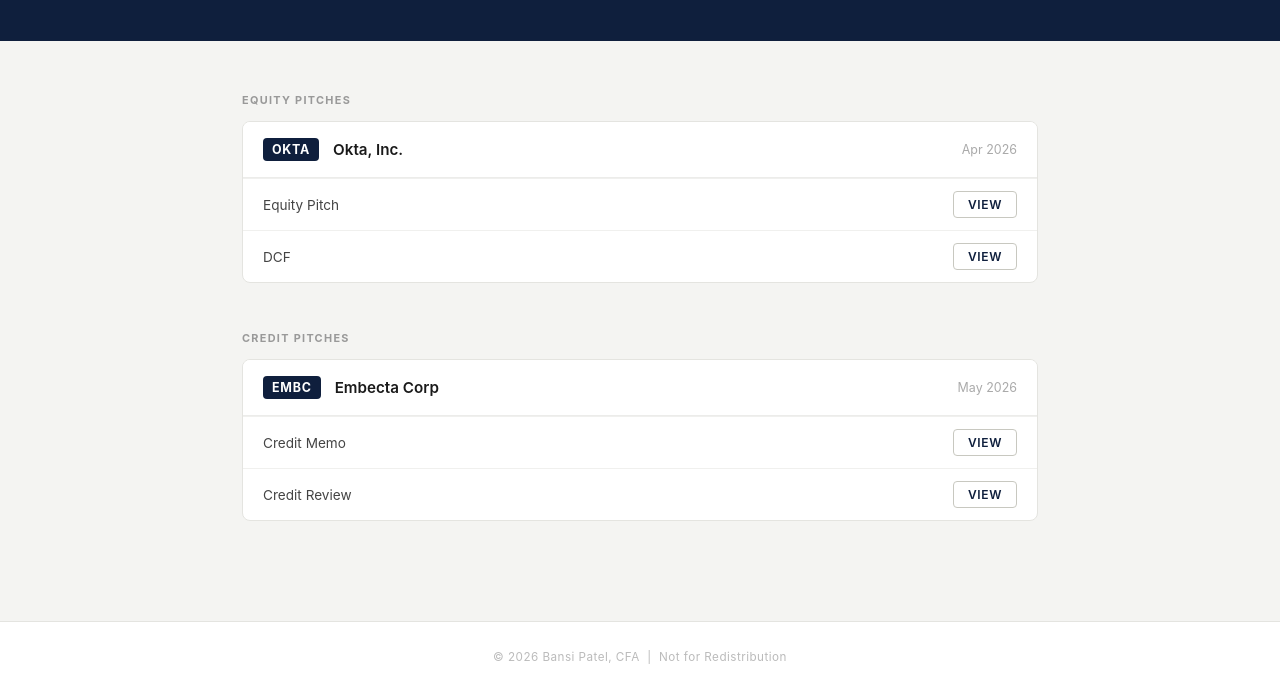
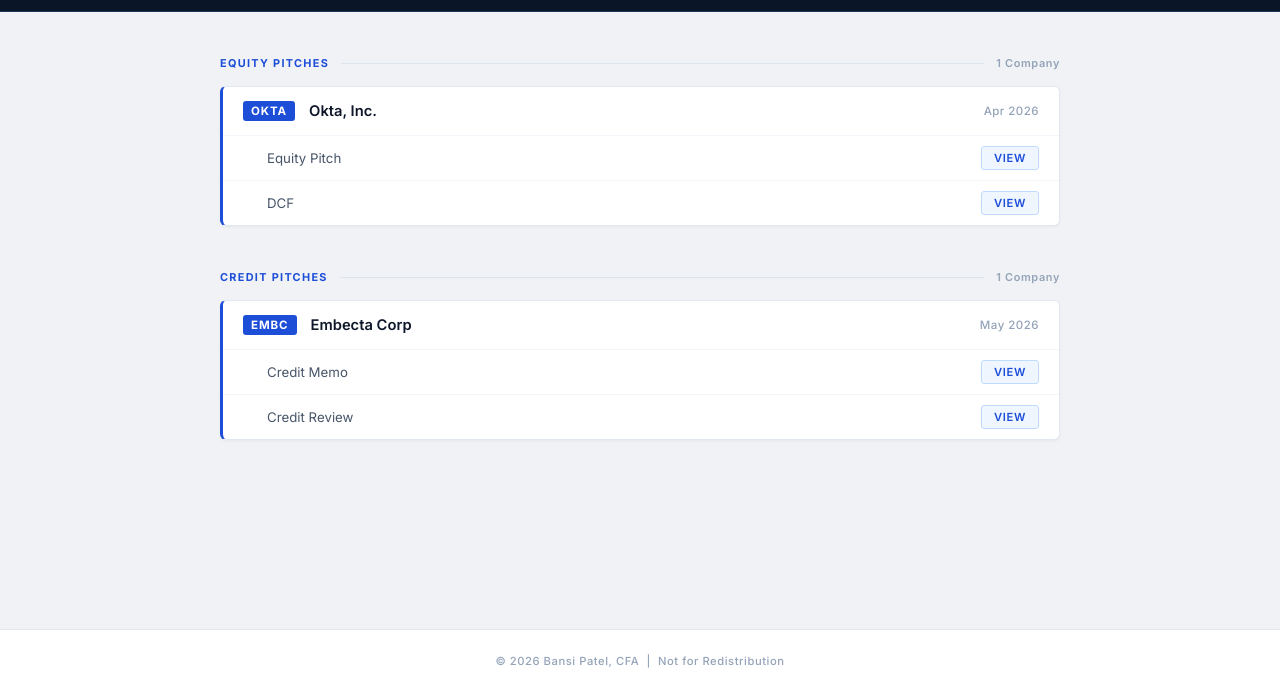
Before and after one commit to bansipatel/investment-research, a plain HTML site: page index.html in a window 1280 px wide. Shown: the part 108-800 px from the top of the page. Drawn offline with Linux system fonts and the light colour scheme.

Commit message:
Redesign: modern financial aesthetic (Option C)

```diff
--- a/index.html
+++ b/index.html
@@ -4,170 +4,228 @@
   <meta charset="UTF-8" />
   <meta name="viewport" content="width=device-width, initial-scale=1.0" />
   <title>Bansi Patel, CFA — Investment Research</title>
+  <link href="https://fonts.googleapis.com/css2?family=Inter:wght@400;500;600;700&display=swap" rel="stylesheet" />
   <style>
     *, *::before, *::after { box-sizing: border-box; margin: 0; padding: 0; }
 
     body {
-      font-family: -apple-system, BlinkMacSystemFont, "Segoe UI", Helvetica, Arial, sans-serif;
-      background: #f4f4f2;
-      color: #1a1a1a;
+      font-family: "Inter", -apple-system, BlinkMacSystemFont, sans-serif;
+      background: #f0f2f5;
+      color: #0f172a;
       min-height: 100vh;
       display: flex;
       flex-direction: column;
     }
 
+    /* ── Top bar ── */
+    .topbar {
+      background: #0a1628;
+      height: 4px;
+      background: linear-gradient(90deg, #1d4ed8, #3b82f6);
+    }
+
     /* ── Header ── */
     header {
-      background: #0f1f3d;
+      background: #0a1628;
       color: #fff;
-      padding: 52px 64px 44px;
+      padding: 36px 0;
+      border-bottom: 1px solid #1e3a5f;
     }
 
-    header h1 {
-      font-size: 1.6rem;
-      font-weight: 600;
-      letter-spacing: 0.01em;
-      margin-bottom: 6px;
+    .header-inner {
+      max-width: 920px;
+      margin: 0 auto;
+      padding: 0 40px;
+      display: flex;
+      align-items: center;
+      justify-content: space-between;
     }
 
-    header p {
-      font-size: 0.82rem;
-      color: #7a8fb5;
-      letter-spacing: 0.08em;
+    .header-left h1 {
+      font-size: 1.25rem;
+      font-weight: 700;
+      letter-spacing: -0.01em;
+      color: #fff;
+    }
+
+    .header-left p {
+      font-size: 0.75rem;
+      color: #4a7fb5;
+      letter-spacing: 0.06em;
       text-transform: uppercase;
+      margin-top: 4px;
+      font-weight: 500;
+    }
+
+    .header-right {
+      font-size: 0.72rem;
+      color: #4a7fb5;
+      letter-spacing: 0.04em;
+      text-transform: uppercase;
+      font-weight: 500;
     }
 
     /* ── Main ── */
     main {
       flex: 1;
-      max-width: 860px;
+      max-width: 920px;
       width: 100%;
       margin: 0 auto;
-      padding: 52px 32px 40px;
+      padding: 44px 40px 40px;
     }
 
-    /* ── Section label ── */
-    .section-label {
+    /* ── Section ── */
+    section {
+      margin-bottom: 44px;
+    }
+
+    .section-header {
+      display: flex;
+      align-items: center;
+      gap: 12px;
+      margin-bottom: 16px;
+    }
+
+    .section-title {
       font-size: 0.68rem;
       font-weight: 700;
       letter-spacing: 0.12em;
       text-transform: uppercase;
-      color: #999;
-      margin-bottom: 14px;
+      color: #1d4ed8;
+    }
+
+    .section-line {
+      flex: 1;
+      height: 1px;
+      background: #dde3ec;
+    }
+
+    .section-count {
+      font-size: 0.68rem;
+      font-weight: 600;
+      color: #94a3b8;
+      letter-spacing: 0.06em;
     }
 
     /* ── Company card ── */
     .company-card {
       background: #fff;
-      border: 1px solid #e4e4e0;
-      border-radius: 8px;
-      margin-bottom: 12px;
+      border: 1px solid #e2e8f0;
+      border-left: 3px solid #1d4ed8;
+      border-radius: 6px;
+      margin-bottom: 10px;
       overflow: hidden;
+      box-shadow: 0 1px 3px rgba(0,0,0,0.05);
     }
 
     .company-header {
       display: flex;
       align-items: center;
       gap: 14px;
-      padding: 16px 20px;
+      padding: 14px 20px;
       background: #fff;
-      border-bottom: 1px solid #ececea;
     }
 
     .ticker {
-      font-size: 0.78rem;
+      font-size: 0.72rem;
       font-weight: 700;
-      letter-spacing: 0.06em;
+      letter-spacing: 0.08em;
       color: #fff;
-      background: #0f1f3d;
-      padding: 4px 9px;
-      border-radius: 4px;
+      background: #1d4ed8;
+      padding: 3px 8px;
+      border-radius: 3px;
+      font-family: "Inter", monospace;
     }
 
     .company-name {
-      font-size: 0.95rem;
+      font-size: 0.92rem;
       font-weight: 600;
-      color: #1a1a1a;
+      color: #0f172a;
+      flex: 1;
     }
 
     .company-date {
-      margin-left: auto;
-      font-size: 0.78rem;
-      color: #aaa;
+      font-size: 0.72rem;
+      color: #94a3b8;
+      font-weight: 500;
+      letter-spacing: 0.04em;
     }
 
     /* ── Document rows ── */
     .doc-row {
       display: flex;
       align-items: center;
-      padding: 12px 20px;
-      border-top: 1px solid #f0f0ee;
+      padding: 10px 20px 10px 44px;
+      border-top: 1px solid #f1f5f9;
       transition: background 0.1s;
     }
 
     .doc-row:hover {
-      background: #f9f9f7;
+      background: #f8fafc;
     }
 
     .doc-type {
-      font-size: 0.85rem;
-      color: #444;
+      font-size: 0.83rem;
+      color: #475569;
       flex: 1;
+      font-weight: 400;
     }
 
     .doc-row a {
-      font-size: 0.75rem;
+      font-size: 0.7rem;
       font-weight: 600;
-      letter-spacing: 0.05em;
+      letter-spacing: 0.06em;
       text-transform: uppercase;
-      color: #0f1f3d;
+      color: #1d4ed8;
       text-decoration: none;
-      border: 1px solid #c8c8c0;
-      border-radius: 4px;
-      padding: 5px 14px;
+      border: 1px solid #bfdbfe;
+      border-radius: 3px;
+      padding: 4px 12px;
       transition: all 0.15s;
+      background: #eff6ff;
     }
 
     .doc-row a:hover {
-      background: #0f1f3d;
-      border-color: #0f1f3d;
+      background: #1d4ed8;
+      border-color: #1d4ed8;
       color: #fff;
-    }
-
-    section {
-      margin-bottom: 48px;
-    }
-
-    .empty {
-      font-size: 0.85rem;
-      color: #bbb;
-      font-style: italic;
-      padding: 20px 0;
     }
 
     /* ── Footer ── */
     footer {
       text-align: center;
-      padding: 28px 32px;
-      font-size: 0.73rem;
-      color: #bbb;
-      letter-spacing: 0.04em;
-      border-top: 1px solid #e4e4e0;
+      padding: 24px 32px;
+      font-size: 0.7rem;
+      color: #94a3b8;
+      letter-spacing: 0.05em;
+      border-top: 1px solid #e2e8f0;
       background: #fff;
+      font-weight: 500;
     }
   </style>
 </head>
 <body>
 
+  <div class="topbar"></div>
+
   <header>
-    <h1>Investment Research</h1>
-    <p>Bansi Patel, CFA</p>
+    <div class="header-inner">
+      <div class="header-left">
+        <h1>Investment Research</h1>
+        <p>Bansi Patel, CFA</p>
+      </div>
+      <div class="header-right">Private &amp; Confidential</div>
+    </div>
   </header>
 
   <main>
 
     <section>
-      <p class="section-label">Equity Pitches</p>
+      <div class="section-header">
+        <span class="section-title">Equity Pitches</span>
+        <span class="section-line"></span>
+        <span class="section-count">1 Company</span>
+      </div>
 
       <!-- OKTA -->
       <div class="company-card">
@@ -186,12 +244,16 @@
         </div>
       </div>
 
-      <!-- Add new equity company cards above this line -->
+      <!-- Add new equity cards above this line -->
 
     </section>
 
     <section>
-      <p class="section-label">Credit Pitches</p>
+      <div class="section-header">
+        <span class="section-title">Credit Pitches</span>
+        <span class="section-line"></span>
+        <span class="section-count">1 Company</span>
+      </div>
 
       <!-- EMBC -->
       <div class="company-card">
@@ -210,7 +272,7 @@
         </div>
       </div>
 
-      <!-- Add new credit company cards above this line -->
+      <!-- Add new credit cards above this line -->
 
     </section>
 
```
